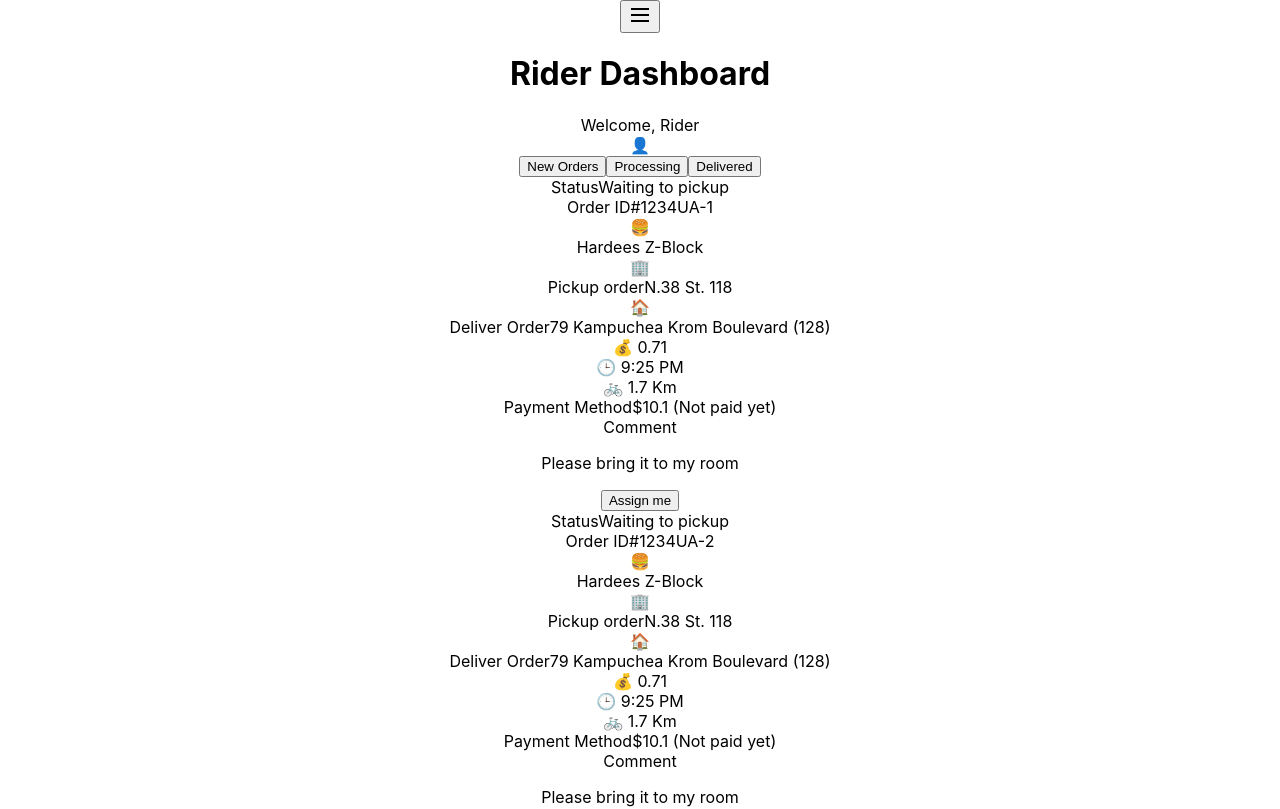
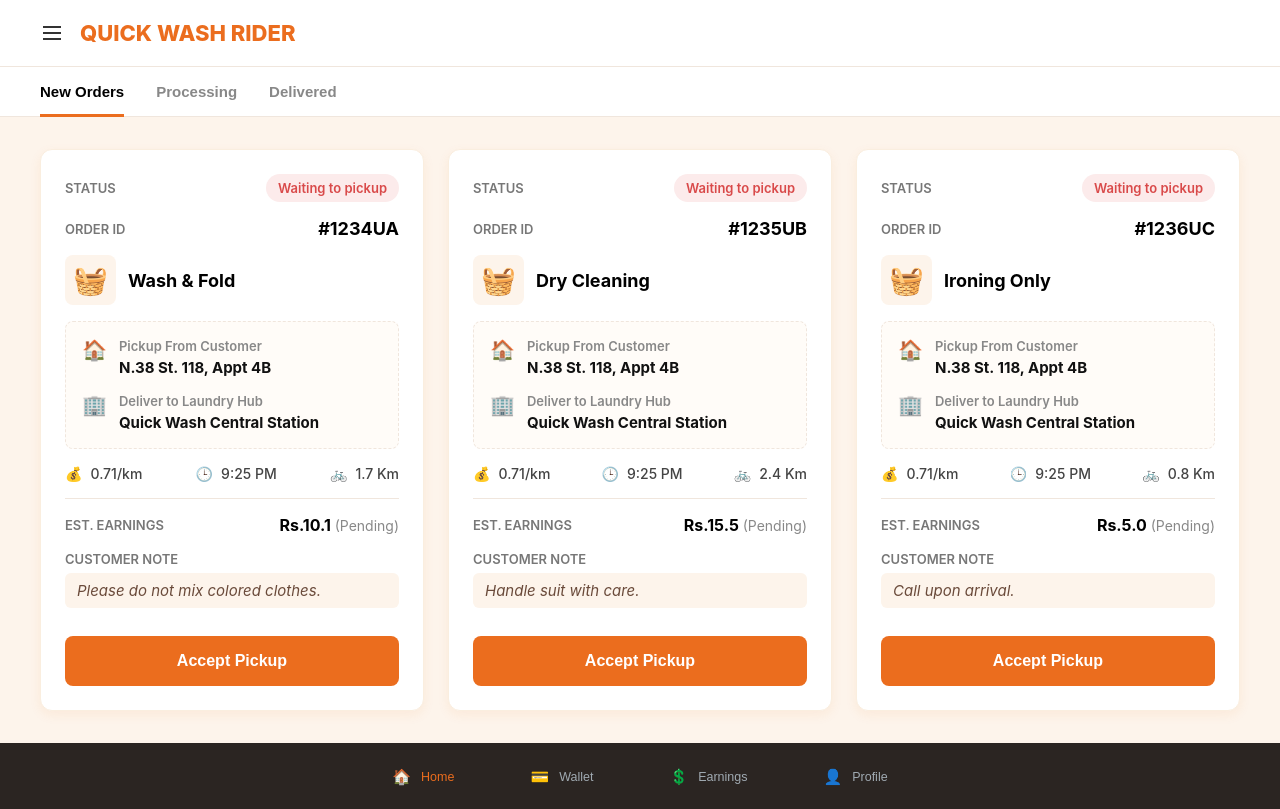
Before and after one commit to Tanvijipoojary/quick-wash1, a React (Create React App) app in the folder main-login-signup/: page /rider-home in a window 1280 px wide. Shown: the top 809 px of the page. Built offline with nearby package versions, Linux system fonts and the light colour scheme.

Commit message:
updated riderhomepage

```diff
--- a/main-login-signup/src/components/rider/r_home.css
+++ b/main-login-signup/src/components/rider/r_home.css
@@ -1,82 +1,64 @@
-/* r_home.module.css */
+/* r_home.css */
 
-/* Expanded for Web */
-.container {
+.rhome-container {
   max-width: 1400px;
   width: 100%;
   margin: 0 auto;
   min-height: 100vh;
-  background-color: #f4f6f9;
+  /* Soft peach/beige background matching the login page */
+  background-color: #fdf4eb;
   font-family: -apple-system, BlinkMacSystemFont, "Segoe UI", Roboto, Arial, sans-serif;
   display: flex !important;
   flex-direction: column !important;
 }
 
-/* Header styled for Desktop */
-.header {
+.rhome-header {
   display: flex !important;
   flex-direction: row !important;
   justify-content: space-between;
   align-items: center;
   padding: 20px 40px;
   background-color: #fff;
-  border-bottom: 1px solid #e0e0e0;
+  border-bottom: 1px solid #f0e6dd; /* Warmer border color */
 }
 
-.headerLeft {
+.rhome-header-left {
   display: flex !important;
   flex-direction: row !important;
   align-items: center;
   gap: 16px;
 }
 
-.headerRight {
-  display: flex !important;
-  flex-direction: row !important;
-  align-items: center;
-  gap: 12px;
-}
-
-.profileName {
-  font-weight: 600;
-  color: #333;
-}
-
-.profileAvatar {
-  font-size: 24px;
-  background: #eee;
-  padding: 8px;
-  border-radius: 50%;
-}
-
-.menuBtn {
+.rhome-menu-btn {
   background: none;
   border: none;
   cursor: pointer;
   padding: 0;
   display: flex !important;
   align-items: center;
+  color: #333;
 }
 
-.headerTitle {
+.rhome-header-title {
   font-size: 22px;
-  font-weight: 700;
+  font-weight: 800;
   margin: 0;
-  color: #000;
+  /* Orange text to match "RIDER APP" from login */
+  color: #eb6d1e;
+  text-transform: uppercase;
 }
 
-/* Tabs aligned for wide screens */
-.tabs {
+.rhome-tabs {
   display: flex !important;
   flex-direction: row !important;
   justify-content: flex-start;
   gap: 32px;
   background-color: #fff;
-  border-bottom: 1px solid #e0e0e0;
+  border-bottom: 1px solid #f0e6dd;
   padding: 0 40px;
 }
 
-.tabBtn {
+.rhome-tab-btn {
   background: none;
   border: none;
   padding: 16px 0;
@@ -89,56 +71,52 @@
   transition: color 0.2s;
 }
 
-.tabBtn:hover {
-  color: #333;
-}
-
-.tabBtnActive {
+.rhome-tab-active {
   color: #000;
 }
 
-.tabBtnActive::after {
+.rhome-tab-active::after {
   content: '';
   position: absolute;
   bottom: -1px;
   left: 0;
   width: 100%;
   height: 3px;
-  background-color: #79d75a;
-  border-top-left-radius: 3px;
-  border-top-right-radius: 3px;
+  /* Quick Wash Orange */
+  background-color: #eb6d1e;
 }
 
 /* Responsive Grid for Order Cards */
-.orderList {
+.rhome-main-grid {
   padding: 32px 40px;
   flex: 1;
   display: grid !important;
-  grid-template-columns: repeat(auto-fill, minmax(360px, 1fr));
+  grid-template-columns: repeat(auto-fill, minmax(340px, 1fr));
   gap: 24px;
   align-items: start;
 }
 
-.orderCard {
+/* Force cards to stack vertically */
+.rhome-card {
   background-color: #fff;
   border-radius: 12px;
   padding: 24px;
-  box-shadow: 0 4px 12px rgba(0,0,0,0.04);
+  box-shadow: 0 4px 12px rgba(235, 109, 30, 0.08); /* Slight orange tint to shadow */
   display: flex !important;
   flex-direction: column !important;
   gap: 16px;
   width: 100%;
   box-sizing: border-box;
-  border: 1px solid #f0f0f0;
+  border: 1px solid #faeedf;
   transition: transform 0.2s, box-shadow 0.2s;
 }
 
-.orderCard:hover {
+.rhome-card:hover {
   transform: translateY(-2px);
-  box-shadow: 0 8px 24px rgba(0,0,0,0.08);
+  box-shadow: 0 8px 24px rgba(235, 109, 30, 0.15);
 }
 
-.cardHeader, .orderIdRow, .paymentRow {
+.rhome-card-header, .rhome-order-id-row, .rhome-payment-row {
   display: flex !important;
   flex-direction: row !important;
   justify-content: space-between;
@@ -146,15 +124,14 @@
   width: 100%;
 }
 
-.label {
+.rhome-label {
   font-size: 13px;
   text-transform: uppercase;
-  letter-spacing: 0.5px;
   color: #777;
   font-weight: 600;
 }
 
-.statusPill {
+.rhome-status-pill {
   background-color: #fcebeb;
   color: #d94a4a;
   padding: 6px 12px;
@@ -163,84 +140,81 @@
   font-weight: 600;
 }
 
-.orderId {
+.rhome-order-id {
   font-weight: 700;
   font-size: 18px;
   color: #000;
 }
 
-.vendorInfo {
+.rhome-vendor-info {
   display: flex !important;
   flex-direction: row !important;
   align-items: center;
   gap: 12px;
 }
 
-.vendorIcon {
+.rhome-vendor-icon {
   font-size: 28px;
-  background: #f8f9fa;
+  background: #fdf4eb; /* Peach icon background */
   border-radius: 8px;
   padding: 8px;
-  border: 1px solid #eee;
 }
 
-.vendorName {
+.rhome-vendor-name {
   font-weight: 700;
   font-size: 18px;
   color: #000;
 }
 
-.addressSection {
+.rhome-address-section {
   display: flex !important;
   flex-direction: column !important;
   gap: 16px;
-  background-color: #fcfcfc;
+  background-color: #fffcf8; /* Very light warm background */
   padding: 16px;
   border-radius: 8px;
-  border: 1px dashed #e0e0e0;
+  border: 1px dashed #f0e6dd;
 }
 
-.addressItem {
+.rhome-address-item {
   display: flex !important;
   flex-direction: row !important;
   gap: 12px;
   align-items: flex-start;
 }
 
-.iconWrapper {
+.rhome-icon-wrapper {
   font-size: 20px;
-  margin-top: 2px;
 }
 
-.addressDetails {
+.rhome-address-details {
   display: flex !important;
   flex-direction: column !important;
   gap: 4px;
   text-align: left;
 }
 
-.addressType {
+.rhome-address-type {
   font-size: 13px;
   color: #888;
   font-weight: 600;
 }
 
-.addressText {
+.rhome-address-text {
   font-size: 15px;
   font-weight: 700;
   color: #111;
 }
 
-.metadataRow {
+.rhome-meta-row {
   display: flex !important;
   flex-direction: row !important;
   justify-content: space-between;
-  border-bottom: 1px solid #f0f0f0;
+  border-bottom: 1px solid #f0e6dd;
   padding-bottom: 16px;
-  margin-top: 8px;
 }
 
-.metaItem {
+.rhome-meta-item {
   display: flex !important;
   flex-direction: row !important;
   align-items: center;
@@ -250,39 +224,39 @@
   font-weight: 500;
 }
 
-.paymentAmount {
+.rhome-payment-amount {
   font-weight: 700;
   font-size: 16px;
   color: #000;
 }
 
-.paymentStatus {
+.rhome-payment-status {
   color: #888;
   font-weight: 400;
   font-size: 14px;
 }
 
-.commentSection {
+.rhome-comment-section {
   display: flex !important;
   flex-direction: column !important;
   gap: 6px;
   text-align: left;
 }
 
-.commentText {
+.rhome-comment-text {
   margin: 0;
   font-size: 15px;
   font-style: italic;
-  color: #444;
-  background-color: #fcf8e3;
+  color: #6a4a3a; /* Darker brown/orange text */
+  background-color: #fdf4eb; /* Peach comment background */
   padding: 8px 12px;
   border-radius: 6px;
-  border-left: 3px solid #faebcc;
 }
 
-.assignBtn {
+.rhome-assign-btn {
   width: 100%;
-  background-color: #79d75a;
+  /* Quick Wash Orange matching the login button */
+  background-color: #eb6d1e;
   color: #fff;
   border: none;
   padding: 16px;
@@ -294,17 +268,17 @@
   transition: background-color 0.2s, transform 0.1s;
 }
 
-.assignBtn:hover {
-  background-color: #6bc24f;
+.rhome-assign-btn:hover {
+  background-color: #cf5c15; /* Darker orange for hover */
 }
 
-.assignBtn:active {
+.rhome-assign-btn:active {
   transform: scale(0.98);
 }
 
-/* Transformed into a Web Footer */
-.bottomNav {
-  background-color: #1c252e;
+.rhome-bottom-nav {
+  /* You can change this to #fff for a lighter theme, but dark gray often anchors the page well */
+  background-color: #2b2522;
   display: flex !important;
   flex-direction: row !important;
   justify-content: center;
@@ -314,7 +288,7 @@
   margin-top: auto;
 }
 
-.navItem {
+.rhome-nav-item {
   background: none;
   border: none;
   color: #a0aab2;
@@ -323,19 +297,16 @@
   align-items: center;
   gap: 10px;
   cursor: pointer;
+  font-weight: 500;
   font-size: 15px;
-  font-weight: 500;
   transition: color 0.2s;
 }
 
-.navItem:hover {
+.rhome-nav-item:hover {
   color: #fff;
 }
 
-.navItemActive {
-  color: #79d75a;
+.rhome-nav-active {
+  /* Quick Wash Orange for active icons */
+  color: #eb6d1e;
 }
-
-.navItem small {
-  font-size: 15px;
-}
--- a/main-login-signup/src/components/rider/r_home.jsx
+++ b/main-login-signup/src/components/rider/r_home.jsx
@@ -1,38 +1,38 @@
 import React, { useState } from 'react';
-import styles from './r_home.css';
+import './r_home.css';
 
 const RiderHome = () => {
   const [activeTab, setActiveTab] = useState('New Orders');
 
-  // Dummy array to show multiple cards on the desktop grid side-by-side
-  const mockOrders = [1, 2, 3, 4];
+  // Laundry-specific mock data for the web grid
+  const mockOrders = [
+    { id: '1234UA', type: 'Wash & Fold', distance: '1.7 Km', price: 'Rs.10.1', comment: 'Please do not mix colored clothes.' },
+    { id: '1235UB', type: 'Dry Cleaning', distance: '2.4 Km', price: 'Rs.15.5', comment: 'Handle suit with care.' },
+    { id: '1236UC', type: 'Ironing Only', distance: '0.8 Km', price: 'Rs.5.0', comment: 'Call upon arrival.' }
+  ];
 
   return (
-    <div className={styles.container}>
+    <div className="rhome-container">
       {/* Header */}
-      <header className={styles.header}>
-        <div className={styles.headerLeft}>
-          <button className={styles.menuBtn}>
+      <header className="rhome-header">
+        <div className="rhome-header-left">
+          <button className="rhome-menu-btn">
             <svg width="24" height="24" viewBox="0 0 24 24" fill="none" stroke="currentColor" strokeWidth="2">
               <line x1="3" y1="12" x2="21" y2="12"></line>
               <line x1="3" y1="6" x2="21" y2="6"></line>
               <line x1="3" y1="18" x2="21" y2="18"></line>
             </svg>
           </button>
-          <h1 className={styles.headerTitle}>Rider Dashboard</h1>
-        </div>
-        <div className={styles.headerRight}>
-          <span className={styles.profileName}>Welcome, Rider</span>
-          <div className={styles.profileAvatar}>👤</div>
+          <h1 className="rhome-header-title">Quick Wash Rider</h1>
         </div>
       </header>
 
       {/* Tabs */}
-      <nav className={styles.tabs}>
+      <nav className="rhome-tabs">
         {['New Orders', 'Processing', 'Delivered'].map((tab) => (
           <button
             key={tab}
-            className={`${styles.tabBtn} ${activeTab === tab ? styles.tabBtnActive : ''}`}
+            className={`rhome-tab-btn ${activeTab === tab ? 'rhome-tab-active' : ''}`}
             onClick={() => setActiveTab(tab)}
           >
             {tab}
@@ -40,81 +40,81 @@ const RiderHome = () => {
         ))}
       </nav>
 
-      {/* Main Content (Responsive Grid) */}
-      <main className={styles.orderList}>
-        {mockOrders.map((orderNum) => (
-          <div key={orderNum} className={styles.orderCard}>
-            <div className={styles.cardHeader}>
-              <span className={styles.label}>Status</span>
-              <span className={styles.statusPill}>Waiting to pickup</span>
+      {/* Main Content (Responsive Web Grid) */}
+      <main className="rhome-main-grid">
+        {mockOrders.map((order) => (
+          <div key={order.id} className="rhome-card">
+            <div className="rhome-card-header">
+              <span className="rhome-label">Status</span>
+              <span className="rhome-status-pill">Waiting to pickup</span>
             </div>
 
-            <div className={styles.orderIdRow}>
-              <span className={styles.label}>Order ID</span>
-              <span className={styles.orderId}>#1234UA-{orderNum}</span>
+            <div className="rhome-order-id-row">
+              <span className="rhome-label">Order ID</span>
+              <span className="rhome-order-id">#{order.id}</span>
             </div>
 
-            <div className={styles.vendorInfo}>
-              <div className={styles.vendorIcon}>🍔</div>
-              <span className={styles.vendorName}>Hardees Z-Block</span>
+            <div className="rhome-vendor-info">
+              <div className="rhome-vendor-icon">🧺</div>
+              <span className="rhome-vendor-name">{order.type}</span>
             </div>
 
-            <div className={styles.addressSection}>
-              <div className={styles.addressItem}>
-                <div className={styles.iconWrapper}>🏢</div>
-                <div className={styles.addressDetails}>
-                  <span className={styles.addressType}>Pickup order</span>
-                  <span className={styles.addressText}>N.38 St. 118</span>
+            <div className="rhome-address-section">
+              <div className="rhome-address-item">
+                <div className="rhome-icon-wrapper">🏠</div>
+                <div className="rhome-address-details">
+                  <span className="rhome-address-type">Pickup From Customer</span>
+                  <span className="rhome-address-text">N.38 St. 118, Appt 4B</span>
                 </div>
               </div>
 
-              <div className={styles.addressItem}>
-                <div className={styles.iconWrapper}>🏠</div>
-                <div className={styles.addressDetails}>
-                  <span className={styles.addressType}>Deliver Order</span>
-                  <span className={styles.addressText}>79 Kampuchea Krom Boulevard (128)</span>
+              <div className="rhome-address-item">
+                <div className="rhome-icon-wrapper">🏢</div>
+                <div className="rhome-address-details">
+                  <span className="rhome-address-type">Deliver to Laundry Hub</span>
+                  <span className="rhome-address-text">Quick Wash Central Station</span>
                 </div>
               </div>
             </div>
 
-            <div className={styles.metadataRow}>
-              <div className={styles.metaItem}><span>💰</span> 0.71</div>
-              <div className={styles.metaItem}><span>🕒</span> 9:25 PM</div>
-              <div className={styles.metaItem}><span>🚲</span> 1.7 Km</div>
+            <div className="rhome-meta-row">
+              <div className="rhome-meta-item"><span>💰</span> 0.71/km</div>
+              <div className="rhome-meta-item"><span>🕒</span> 9:25 PM</div>
+              <div className="rhome-meta-item"><span>🚲</span> {order.distance}</div>
             </div>
 
-            <div className={styles.paymentRow}>
-              <span className={styles.label}>Payment Method</span>
-              <span className={styles.paymentAmount}>
-                $10.1 <span className={styles.paymentStatus}>(Not paid yet)</span>
+            <div className="rhome-payment-row">
+              <span className="rhome-label">Est. Earnings</span>
+              <span className="rhome-payment-amount">
+                {order.price} <span className="rhome-payment-status">(Pending)</span>
               </span>
             </div>
 
-            <div className={styles.commentSection}>
-              <span className={styles.label}>Comment</span>
-              <p className={styles.commentText}>Please bring it to my room</p>
+            <div className="rhome-comment-section">
+              <span className="rhome-label">Customer Note</span>
+              <p className="rhome-comment-text">{order.comment}</p>
             </div>
 
-            <button className={styles.assignBtn}>Assign me</button>
+            <button className="rhome-assign-btn">Accept Pickup</button>
           </div>
         ))}
       </main>
 
-      {/* Bottom Navigation / Web Footer */}
-      <footer className={styles.bottomNav}>
-        <button className={`${styles.navItem} ${styles.navItemActive}`}>
+      {/* Bottom Navigation */}
+      <footer className="rhome-bottom-nav">
+        <button className="rhome-nav-item rhome-nav-active">
           <span>🏠</span>
           <small>Home</small>
         </button>
-        <button className={styles.navItem}>
+        <button className="rhome-nav-item">
           <span>💳</span>
           <small>Wallet</small>
         </button>
-        <button className={styles.navItem}>
+        <button className="rhome-nav-item">
           <span>💲</span>
           <small>Earnings</small>
         </button>
-        <button className={styles.navItem}>
+        <button className="rhome-nav-item">
           <span>👤</span>
           <small>Profile</small>
         </button>
```
